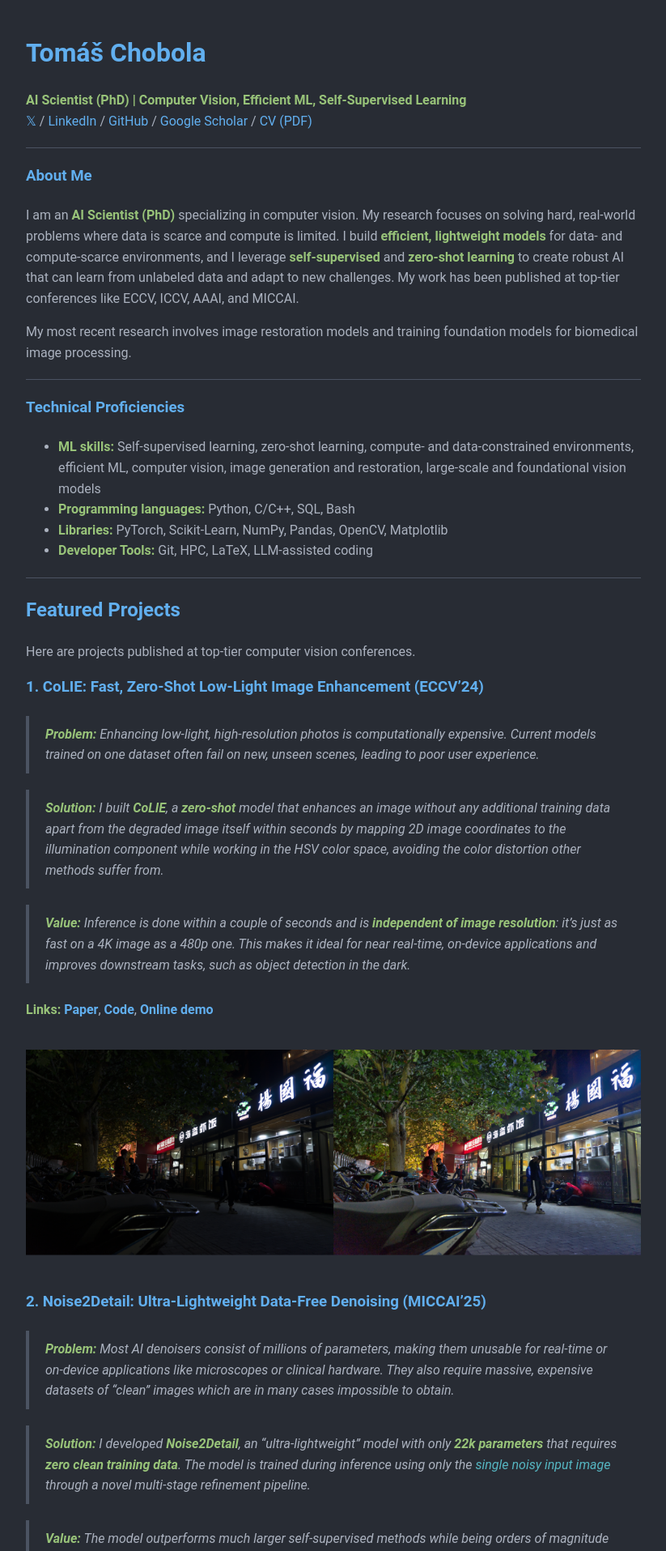
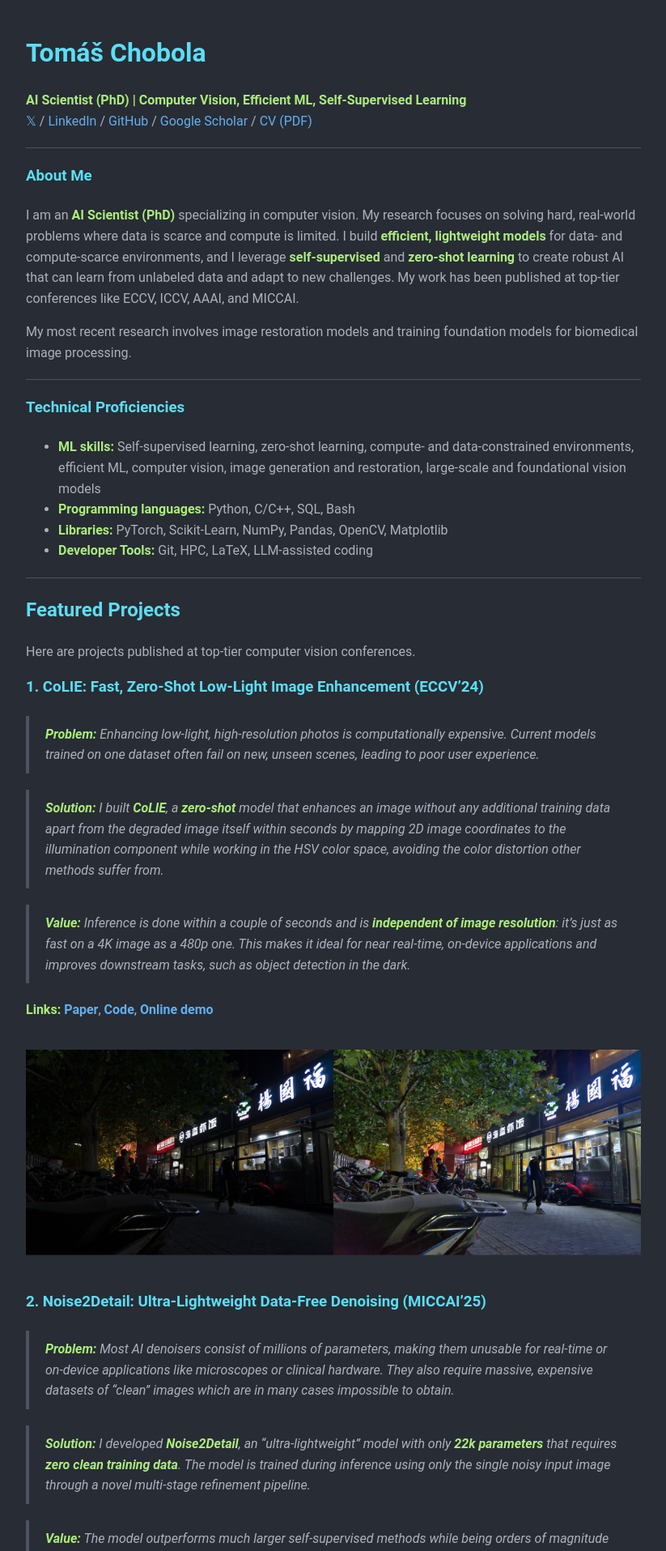
Before and after one commit to ctom2/chobola-ai, a Jekyll site: the page built from index.md, in a window 1280 px wide. Shown: the top 1915 px of the page at 81% size, without its empty margins (228-1051 px from the left). Built offline with Jekyll 4.4.1, drawn with Linux system fonts in a browser that asks for light colours; our own code applies the rules of GitHub Pages for plain Markdown files.

Commit message:
Update default.html

```diff
--- a/_layouts/default.html
+++ b/_layouts/default.html
@@ -28,7 +28,7 @@
 
         /* Headings: Cold blue for accents */
         h1, h2, h3, h4, h5, h6 {
-            color: #61afef;  /* Cold blue heading color */
+            color: #5bdef5;  /* Cold blue heading color */
             margin-bottom: 20px;  /* Space below headings */
         }
         h1 {
@@ -117,11 +117,11 @@
         /* Strengthen bold and italic for emphasis */
         strong {
             font-weight: bold;
-            color: #98c379;  /* Light green for bold */
+            color: #abed7b;  /* Light green for bold */
         }
         em {
             font-style: italic;
-            color: #56b6c2;  /* Cyan blue for italics */
+            color: #abb2bf;  /* Cyan blue for italics */
         }
     </style>
 </head>
```
